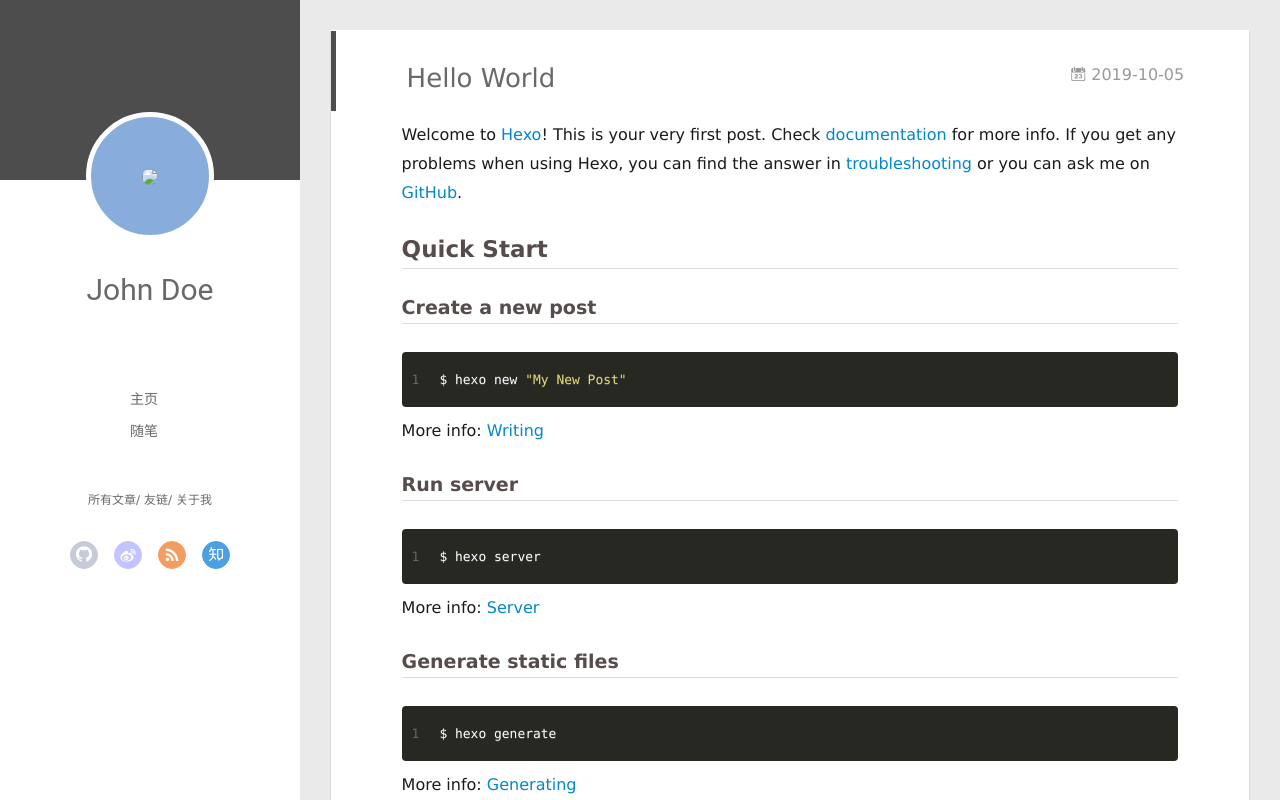
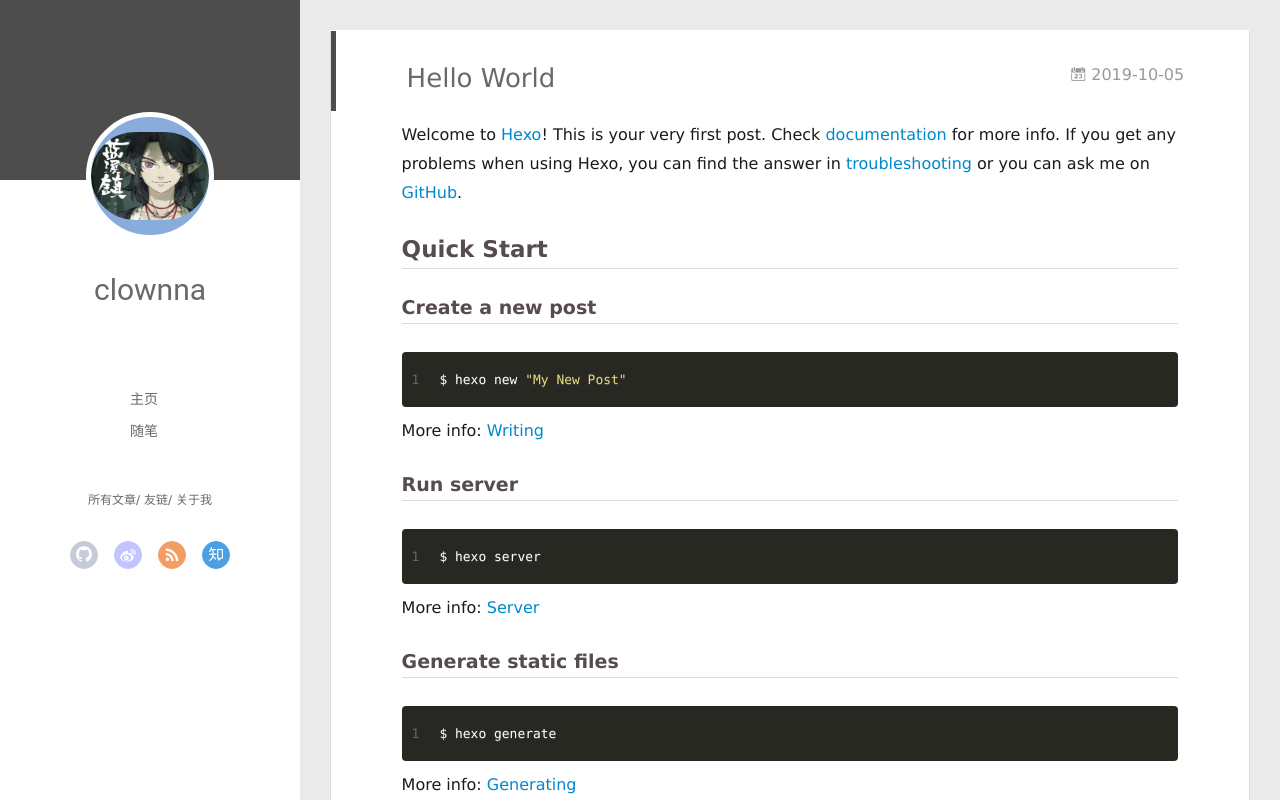
Before and after one commit to clownna/clownna.github.io, a plain HTML site: page 2019/10/05/hello-world/index.html in a window 1280 px wide. Drawn offline with Linux system fonts and the light colour scheme; no server answers.

Commit message:
Site updated: 2019-10-05 20:48:49

```diff
--- a/2019/10/05/hello-world/index.html
+++ b/2019/10/05/hello-world/index.html
@@ -47,10 +47,10 @@
 <div class="intrude-less">
 	<header id="header" class="inner">
 		<a href="/" class="profilepic">
-			<img src="source/img/head.jpg" class="js-avatar">
+			<img src="/img/head.jpg" class="js-avatar">
 		</a>
 		<hgroup>
-		  <h1 class="header-author"><a href="/">John Doe</a></h1>
+		  <h1 class="header-author"><a href="/">clownna</a></h1>
 		</hgroup>
 
 
@@ -105,10 +105,10 @@
 	<div class="intrude-less">
 		<header id="header" class="inner">
 			<div class="profilepic">
-				<img src="source/img/head.jpg" class="js-avatar">
+				<img src="/img/head.jpg" class="js-avatar">
 			</div>
 			<hgroup>
-			  <h1 class="header-author js-header-author">John Doe</h1>
+			  <h1 class="header-author js-header-author">clownna</h1>
 			</hgroup>
 
 
@@ -329,7 +329,7 @@
   <div class="outer">
     <div id="footer-info">
     	<div class="footer-left">
-    		&copy; 2019 John Doe
+    		&copy; 2019 clownna
     	</div>
       	<div class="footer-right">
       		<a href="http://hexo.io/" target="_blank">Hexo</a>  Theme <a href="https://github.com/litten/hexo-theme-yilia" target="_blank">Yilia</a> by Litten
```
Also changed, not shown: 2019/10/05/test/index.html (+5 -5 lines), archives/2019/10/index.html (+5 -5 lines), archives/2019/index.html (+5 -5 lines), archives/index.html (+5 -5 lines), index.html (+5 -5 lines).
